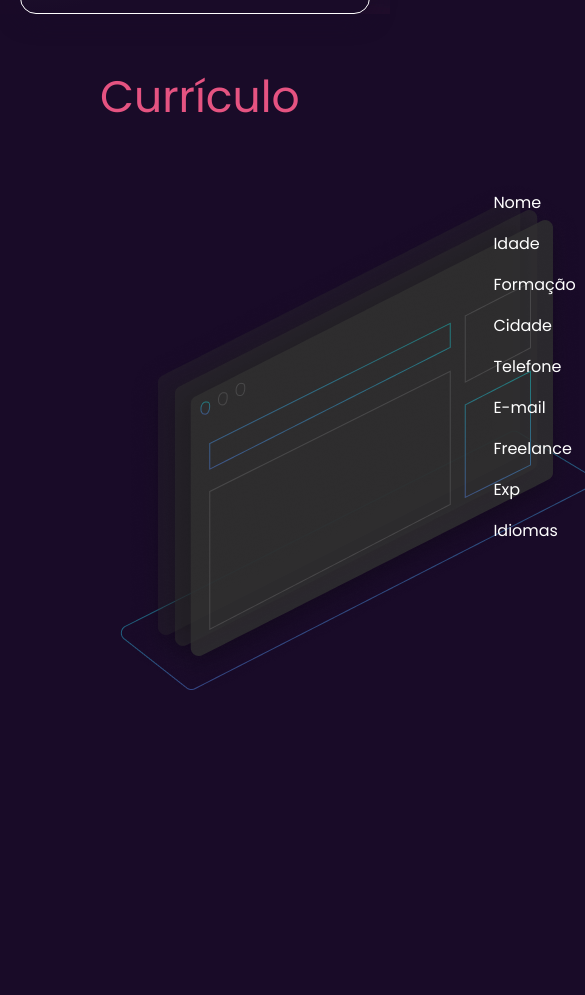
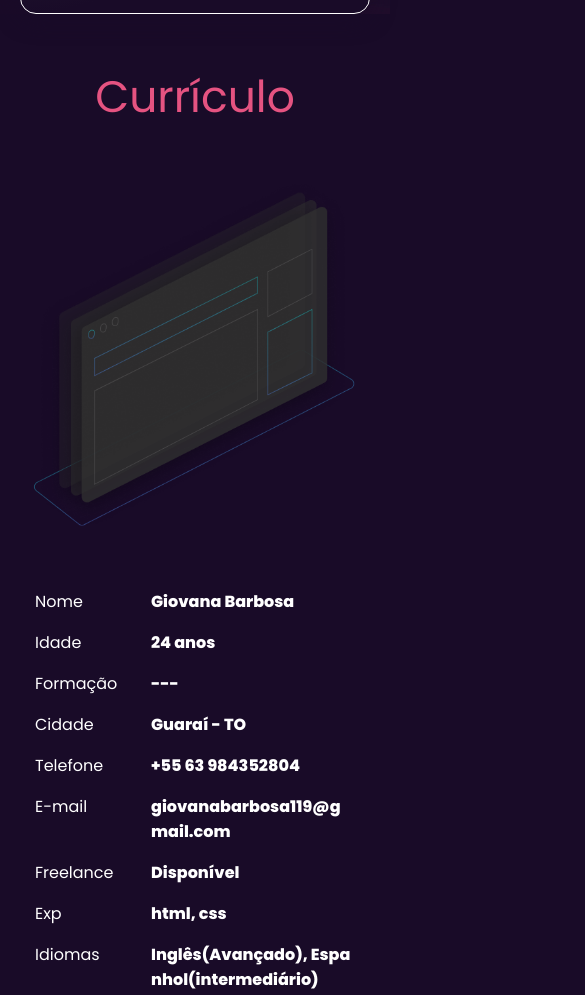
Before and after one commit to giovansb/projeto-1-isadorastan, a plain HTML site: page index.html in a window 390 px wide. Shown: the part 4863-5858 px from the top of the page, 585 px wide, since content can reach past the window. Before the commit the page ends 5688 px from the top, so only its background shows below. Drawn offline with nearby package versions, Linux system fonts and the light colour scheme.

Commit message:
curriculo responsive

```diff
--- a/index.html
+++ b/index.html
@@ -140,7 +140,7 @@
     <section class="curriculum">
         <h1 class="title-pinky">Currículo</h1>
         <div class="container">
-            <img src="curriculo.png">
+            <img class="curriculum-img" src="curriculo.png">
             <div class="content">
                 <div class="curriculum-info">
                     <span>Nome</span><b>Giovana Barbosa</b>
--- a/style.css
+++ b/style.css
@@ -374,11 +374,13 @@ header .container .tab .logo .giovana-barbosa {
 .curriculum{
     padding: 0 100px;
     text-align: center;
+
 }
 
 .curriculum .container {
     display: flex;
-    margin: 50px 0;
+    margin: 50px auto;
+    max-width: 1200px;
 }
 
 .curriculum .container .content {
@@ -458,7 +460,16 @@ header .container .tab .logo .giovana-barbosa {
         height: 100%;
     }
 
+    .curriculum .container {
+        flex-wrap: wrap;
+    }
 
+    .curriculum .container .curriculum-img {
+        display: block;
+        margin: 0 auto 50px;
+        width: 100%;
+        max-width: 520px;
+    }
 
 }
 
@@ -488,6 +499,11 @@ header .container .tab .logo .giovana-barbosa {
     }
     header .container .tab .logo {
         margin-bottom: 70px;
+    }
+
+    .curriculum .container .content .curriculum-info {
+        grid-template-columns: 100px auto;
+        line-break: anywhere;
     }
 }
 
@@ -546,4 +562,15 @@ header .container .tab .logo .giovana-barbosa {
     .portfolio .portfolio-container {
         margin-top: 70px;
     }
+
+    .curriculum {
+        padding: 0 20px;
+    }
+
+    .curriculum .container .content .curriculum-info {
+        padding: 0 15px;
+        grid-template-columns: 100px auto;
+    }
+
+
 }
```
